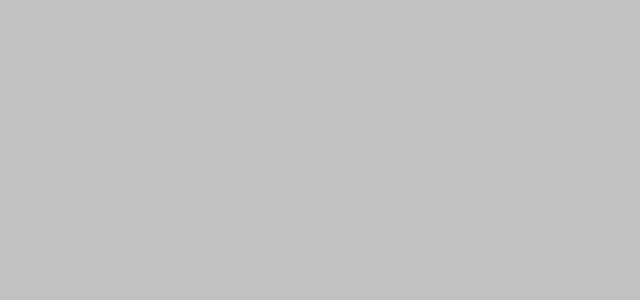
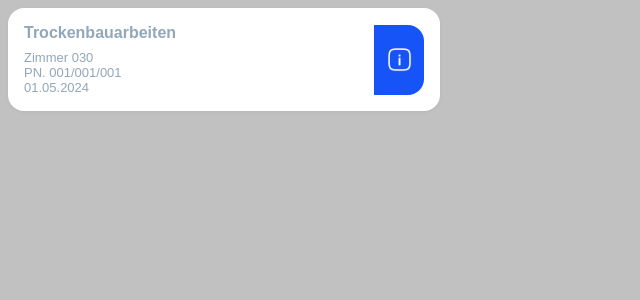
Before and after one commit to edwingutar/smartBauDoc, an Angular app in the folder frontend/: page /OutputTask in a window 1280 px wide. Before the commit this address led to /. Shown: the top 300 px of the page, without its empty margins (0-640 px from the left). Built offline with nearby package versions, Linux system fonts and the light colour scheme.

Commit message:
Task Output Componente + benötigte Route beim entwickeln

```diff
--- a/frontend/src/app/app.routes.ts
+++ b/frontend/src/app/app.routes.ts
@@ -7,8 +7,7 @@ import { RegisterComponent } from './components/register/register.component';
 import { AuthViewComponent } from './components/auth-view/auth-view.component';
 import { AddEntryComponent } from './components/add-entry/add-entry.component';
 import { AddProjectComponent } from './components/add-project/add-project.component';
-import { OutputFieldComponent} from './components/output-field/output-field.component';
-
+import { OutputTaskComponent } from './components/output-task/output-task.component';
 
 export const routes: Routes = [
   { path: 'windowTitle', component: WindowTitleComponent},
@@ -19,6 +18,6 @@ export const routes: Routes = [
   { path: 'AuthView', component: AuthViewComponent },
   { path: 'AddEntry', component: AddEntryComponent },
   { path: 'AddProject', component: AddProjectComponent },
-  { path: 'OutputField', component: OutputFieldComponent },
+  { path: 'OutputTask', component: OutputTaskComponent },
 
 ];
--- /dev/null
+++ b/frontend/src/app/components/output-task/output-task.component.css
@@ -0,0 +1,56 @@
+.task-card {
+  display: flex;
+  justify-content: space-between;
+  align-items: center;
+  background-color: white;
+  border-radius: 16px;
+  padding: 1rem;
+  width: 100%;
+  max-width: 400px;
+  box-shadow: 0 1px 4px rgba(0,0,0,0.05);
+  font-family: Arial, sans-serif;
+  color: #91A7BA;
+}
+
+.task-content {
+  display: flex;
+  flex-direction: column;
+}
+
+.task-title {
+  margin: 0 0 0.5rem;
+  font-weight: 600;
+  font-size: 16px;
+  color: #91A7BA;
+}
+
+.task-room,
+.task-pn,
+.task-date {
+  margin: 0;
+  font-size: 13px;
+}
+
+
+.info-button {
+  background-color: #1654F7;
+  border: none;
+  border-top-right-radius: 16px;
+  border-bottom-right-radius: 16px;
+  width: 50px;
+  height: 70px;
+  display: flex;
+  align-items: center;
+  justify-content: center;
+  padding: 0;
+  cursor: pointer;
+}
+
+.info-button img {
+  width: 25px;
+  height: 25px;
+}
+
+.info-button:hover {
+  background: linear-gradient(to bottom, rgb(152, 179, 246), rgb(152, 179, 246));
+}
--- /dev/null
+++ b/frontend/src/app/components/output-task/output-task.component.html
@@ -0,0 +1,17 @@
+<div class="task-card">
+
+  <div class="task-content">
+    <h3 class="task-title">{{ task.title }}</h3>
+    <p class="task-room">{{ task.room }}</p>
+    <p class="task-pn">{{ task.pn }}</p>
+    <p class="task-date">{{ task.date }}</p>
+
+
+  </div>
+
+  <button class="info-button" (click)="showInfo()">
+    <img src="assets/icons/info.png" alt="Info" />
+  </button>
+
+
+</div>
--- /dev/null
+++ b/frontend/src/app/components/output-task/output-task.component.ts
@@ -0,0 +1,28 @@
+import { Component } from '@angular/core';
+import {NgIf} from '@angular/common';
+
+@Component({
+  selector: 'app-output-task',
+  imports: [
+    NgIf
+  ],
+  templateUrl: './output-task.component.html',
+  standalone: true,
+  styleUrl: './output-task.component.css'
+})
+export class OutputTaskComponent {
+
+  task = {
+    title: 'Trockenbauarbeiten',
+    room: 'Zimmer 030',
+    pn: 'PN. 001/001/001',
+    date: '01.05.2024'
+  };
+
+
+
+  showInfo(): void {
+    console.log("Ich bin aktiv!")
+  }
+
+}
```
Also changed, not shown: 1 other file (tests, documents, lock files or other folders).
